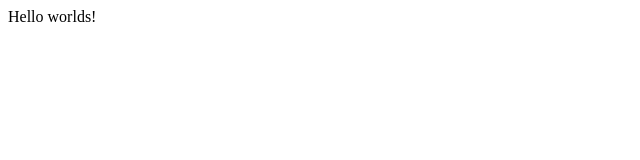
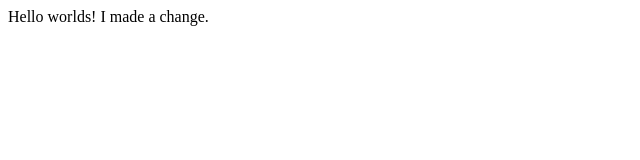
Before and after one commit to raudroue-clarifai/my-first-project3, a plain HTML site: page index.html in a window 1280 px wide. Shown: the whole page, without its empty margins (0-640 px from the left). Drawn offline with Linux system fonts and the light colour scheme.

Commit message:
Added text

```diff
--- a/index.html
+++ b/index.html
@@ -2,6 +2,6 @@
 <head>
 </head>
 <body>
-Hello worlds!
+Hello worlds! I made a change.
 </body>
 </html>
```
